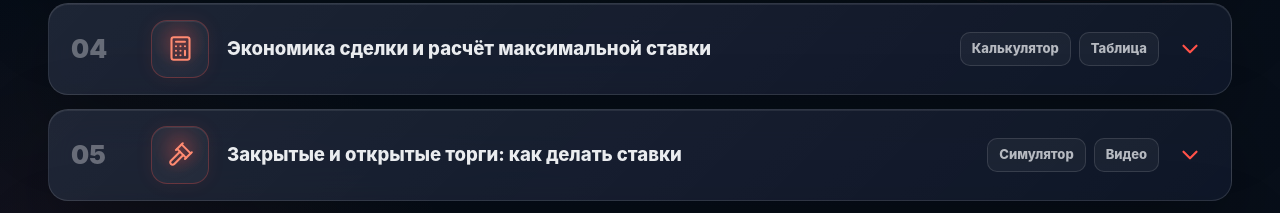
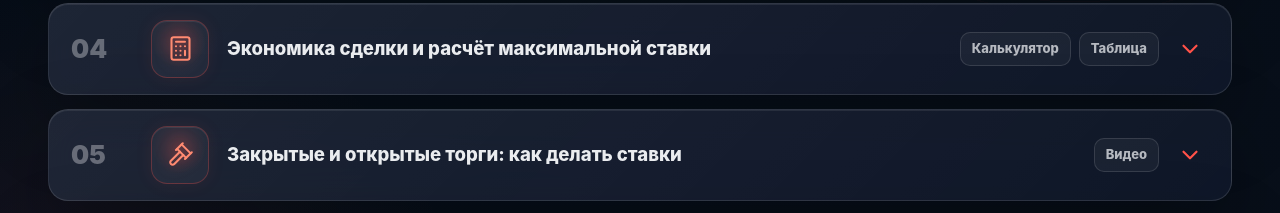
Before and after one commit to viktorenkova/migtorg-school, a React (Vite) app: page / in a window 1280 px wide. Shown: the part 6100-6313 px from the top of the page. Built offline with nearby package versions, Linux system fonts and the light colour scheme.

Commit message:
programm edit

```diff
--- a/src/data.ts
+++ b/src/data.ts
@@ -230,7 +230,7 @@ export const curriculumModules = [
     number: "05",
     routeLabel: "Торги",
     title: "Закрытые и открытые торги: как делать ставки",
-    badges: ["Симулятор", "Видео"],
+    badges: ["Видео"],
     description:
       "Разберём механику торгов на Migtorg: чем отличаются закрытые и открытые торги, как работает автоставка, когда использовать дополнительные опции и как не переплатить.",
     inside: [
@@ -248,7 +248,6 @@ export const curriculumModules = [
     materials: [
       "Видеоинструкция по закрытым торгам",
       "Видеоинструкция по открытым торгам",
-      "Симулятор ставки",
       "Чек-лист перед участием в торгах",
       "Практическое задание: выбрать стратегию ставки по 5 лотам"
     ],
```
